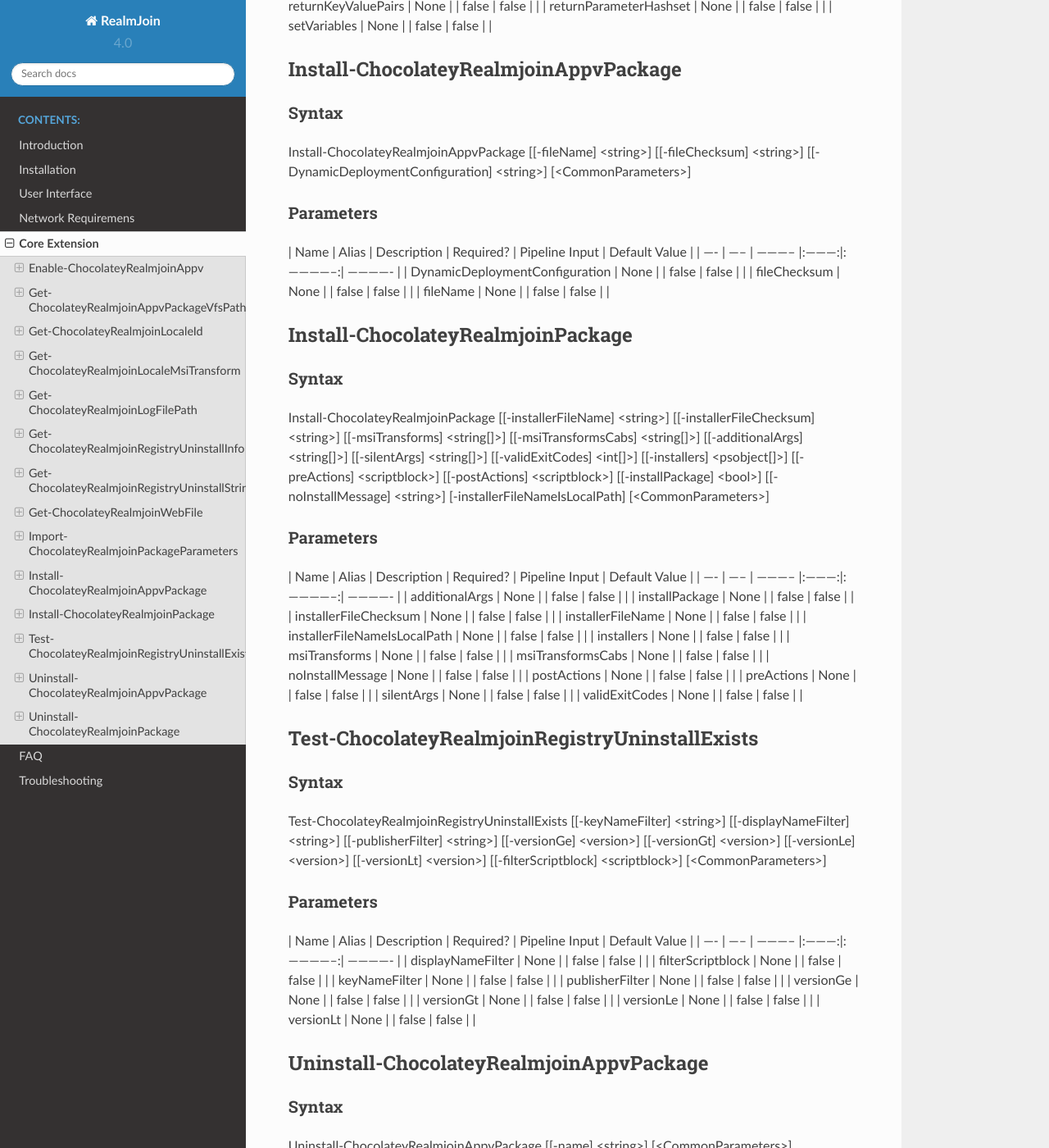
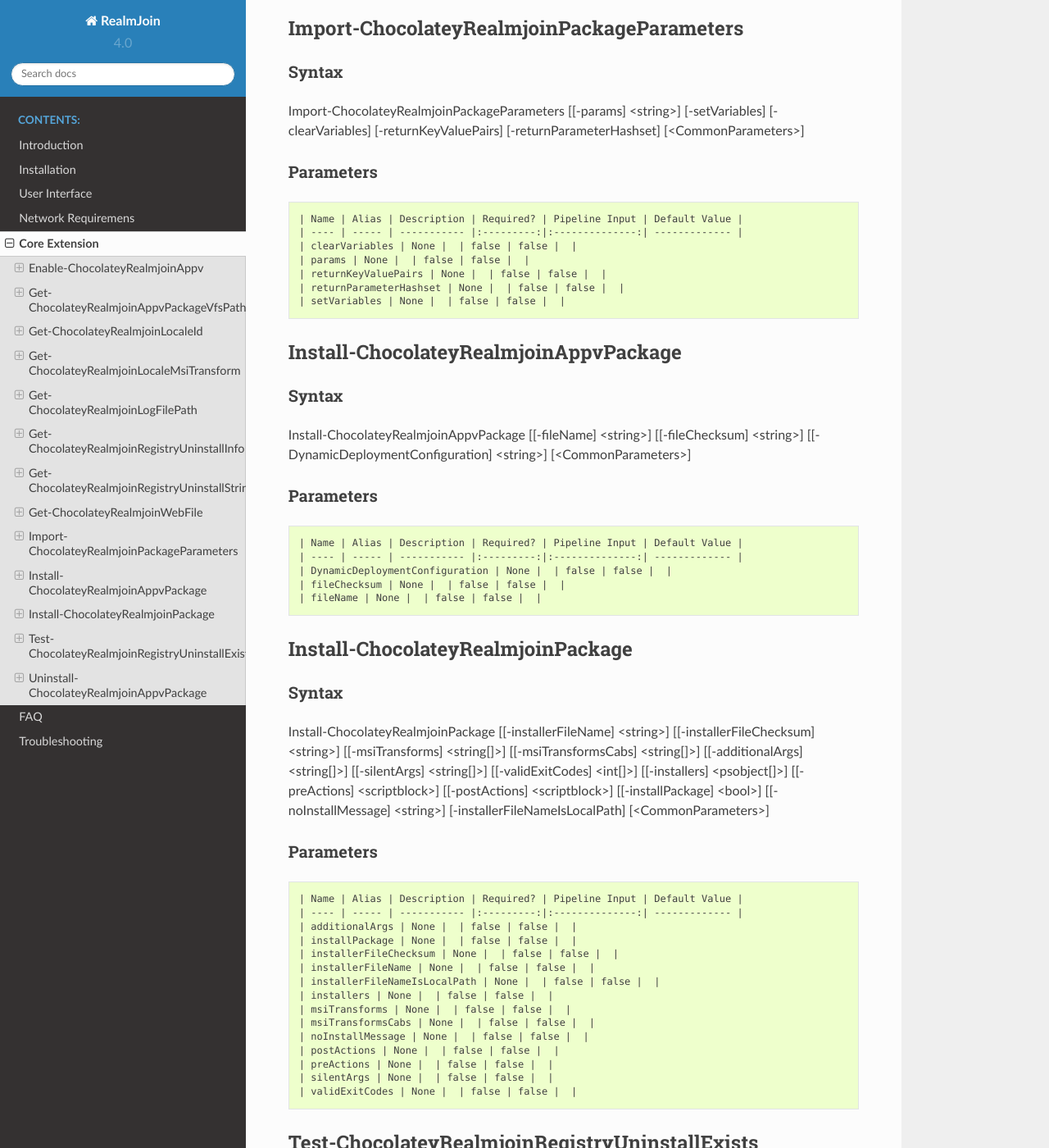
Before and after one commit to bb-froggy/realmjoin-docs, a Sphinx documentation site: the page built from docs/core-extension.md, in a window 1280 px wide and 1400 px high, scrolled down 2947 px. Shown: the whole window at 82% size. Built offline with Sphinx 7.4.7 and the Read the Docs theme 2.0.0, drawn with Linux system fonts in a browser that asks for light colours; some of the changed text lies outside the part shown.

Commit message:
check rtd

````diff
--- a/docs/core-extension.md
+++ b/docs/core-extension.md
@@ -17,46 +17,55 @@
 Get-ChocolateyRealmjoinAppvPackageVfsPath \[\[-appvPackage\] \<Object\>\] \[\<CommonParameters\>\]
 ### Parameters
 
+```no-highlight
 | Name | Alias | Description | Required? | Pipeline Input | Default Value |
 | ---- | ----- | ----------- |:---------:|:--------------:| ------------- |
 | appvPackage | None |  | false | false |  |
+```
 
 ## Get-ChocolateyRealmjoinLocaleId
 ### Syntax
 Get-ChocolateyRealmjoinLocaleId \[\[-localeString\] \<string\>\] \[\[-defaultLocaleId\] \<int\>\] \[\<CommonParameters\>\]
 ### Parameters
 
+```no-highlight
 | Name | Alias | Description | Required? | Pipeline Input | Default Value |
 | ---- | ----- | ----------- |:---------:|:--------------:| ------------- |
 | defaultLocaleId | None |  | false | false |  |
 | localeString | None |  | false | false |  |
+```
 
 ## Get-ChocolateyRealmjoinLocaleMsiTransform
 ### Syntax
 Get-ChocolateyRealmjoinLocaleMsiTransform \[\[-localeString\] \<string\>\] \[\[-localeTransformsFolder\] \<string\>\] \[\[-defaultLocaleId\] \<int\>\] \[\<CommonParameters\>\]
 ### Parameters
 
+```no-highlight
 | Name | Alias | Description | Required? | Pipeline Input | Default Value |
 | ---- | ----- | ----------- |:---------:|:--------------:| ------------- |
 | defaultLocaleId | None |  | false | false |  |
 | localeString | None |  | false | false |  |
 | localeTransformsFolder | None |  | false | false |  |
+```
 
 ## Get-ChocolateyRealmjoinLogFilePath
 ### Syntax
 Get-ChocolateyRealmjoinLogFilePath \[\[-operation\] \<string\>\] \[\[-target\] \<string\>\] \[\<CommonParameters\>\]
 ### Parameters
 
+```no-highlight
 | Name | Alias | Description | Required? | Pipeline Input | Default Value |
 | ---- | ----- | ----------- |:---------:|:--------------:| ------------- |
 | operation | None |  | false | false |  |
 | target | None |  | false | false |  |
+```
 
 ## Get-ChocolateyRealmjoinRegistryUninstallInfo
 ### Syntax
 Get-ChocolateyRealmjoinRegistryUninstallInfo \[\[-keyNameFilter\] \<string\>\] \[\[-displayNameFilter\] \<string\>\] \[\[-publisherFilter\] \<string\>\] \[\[-versionGe\] \<version\>\] \[\[-versionGt\] \<version\>\] \[\[-versionLe\] \<version\>\] \[\[-versionLt\] \<version\>\] \[\[-filterScriptblock\] \<scriptblock\>\] \[\<CommonParameters\>\]
 ### Parameters
 
+```no-highlight
 | Name | Alias | Description | Required? | Pipeline Input | Default Value |
 | ---- | ----- | ----------- |:---------:|:--------------:| ------------- |
 | displayNameFilter | None |  | false | false |  |
@@ -67,32 +76,38 @@
 | versionGt | None |  | false | false |  |
 | versionLe | None |  | false | false |  |
 | versionLt | None |  | false | false |  |
+```
 
 ## Get-ChocolateyRealmjoinRegistryUninstallStrings
 ### Syntax
 Get-ChocolateyRealmjoinRegistryUninstallStrings \[-uninstallKeyNameFilter\] \<string\> \[\<CommonParameters\>\]
 ### Parameters
 
+```no-highlight
 | Name | Alias | Description | Required? | Pipeline Input | Default Value |
 | ---- | ----- | ----------- |:---------:|:--------------:| ------------- |
 | uninstallKeyNameFilter | None |  | true | false |  |
+```
 
 ## Get-ChocolateyRealmjoinWebFile
 ### Syntax
 Get-ChocolateyRealmjoinWebFile \[\[-fileName\] \<string\>\] \[\[-fileChecksum\] \<string\>\] \[\[-remoteFileName\] \<string\>\] \[\<CommonParameters\>\]
 ### Parameters
 
+```no-highlight
 | Name | Alias | Description | Required? | Pipeline Input | Default Value |
 | ---- | ----- | ----------- |:---------:|:--------------:| ------------- |
 | fileChecksum | None |  | false | false |  |
 | fileName | None |  | false | false |  |
 | remoteFileName | None |  | false | false |  |
+```
 
 ## Import-ChocolateyRealmjoinPackageParameters
 ### Syntax
 Import-ChocolateyRealmjoinPackageParameters \[\[-params\] \<string\>\] \[-setVariables\] \[-clearVariables\] \[-returnKeyValuePairs\] \[-returnParameterHashset\] \[\<CommonParameters\>\]
 ### Parameters
 
+```no-highlight
 | Name | Alias | Description | Required? | Pipeline Input | Default Value |
 | ---- | ----- | ----------- |:---------:|:--------------:| ------------- |
 | clearVariables | None |  | false | false |  |
@@ -100,23 +115,27 @@
 | returnKeyValuePairs | None |  | false | false |  |
 | returnParameterHashset | None |  | false | false |  |
 | setVariables | None |  | false | false |  |
+```
 
 ## Install-ChocolateyRealmjoinAppvPackage
 ### Syntax
 Install-ChocolateyRealmjoinAppvPackage \[\[-fileName\] \<string\>\] \[\[-fileChecksum\] \<string\>\] \[\[-DynamicDeploymentConfiguration\] \<string\>\] \[\<CommonParameters\>\]
 ### Parameters
 
+```no-highlight
 | Name | Alias | Description | Required? | Pipeline Input | Default Value |
 | ---- | ----- | ----------- |:---------:|:--------------:| ------------- |
 | DynamicDeploymentConfiguration | None |  | false | false |  |
 | fileChecksum | None |  | false | false |  |
 | fileName | None |  | false | false |  |
+```
 
 ## Install-ChocolateyRealmjoinPackage
 ### Syntax
 Install-ChocolateyRealmjoinPackage \[\[-installerFileName\] \<string\>\] \[\[-installerFileChecksum\] \<string\>\] \[\[-msiTransforms\] \<string\[\]\>\] \[\[-msiTransformsCabs\] \<string\[\]\>\] \[\[-additionalArgs\] \<string\[\]\>\] \[\[-silentArgs\] \<string\[\]\>\] \[\[-validExitCodes\] \<int\[\]\>\] \[\[-installers\] \<psobject\[\]\>\] \[\[-preActions\] \<scriptblock\>\] \[\[-postActions\] \<scriptblock\>\] \[\[-installPackage\] \<bool\>\] \[\[-noInstallMessage\] \<string\>\] \[-installerFileNameIsLocalPath\] \[\<CommonParameters\>\]
 ### Parameters
 
+```no-highlight
 | Name | Alias | Description | Required? | Pipeline Input | Default Value |
 | ---- | ----- | ----------- |:---------:|:--------------:| ------------- |
 | additionalArgs | None |  | false | false |  |
@@ -132,12 +151,14 @@
 | preActions | None |  | false | false |  |
 | silentArgs | None |  | false | false |  |
 | validExitCodes | None |  | false | false |  |
+```
 
 ## Test-ChocolateyRealmjoinRegistryUninstallExists
 ### Syntax
 Test-ChocolateyRealmjoinRegistryUninstallExists \[\[-keyNameFilter\] \<string\>\] \[\[-displayNameFilter\] \<string\>\] \[\[-publisherFilter\] \<string\>\] \[\[-versionGe\] \<version\>\] \[\[-versionGt\] \<version\>\] \[\[-versionLe\] \<version\>\] \[\[-versionLt\] \<version\>\] \[\[-filterScriptblock\] \<scriptblock\>\] \[\<CommonParameters\>\]
 ### Parameters
 
+```no-highlight
 | Name | Alias | Description | Required? | Pipeline Input | Default Value |
 | ---- | ----- | ----------- |:---------:|:--------------:| ------------- |
 | displayNameFilter | None |  | false | false |  |
@@ -148,6 +169,7 @@
 | versionGt | None |  | false | false |  |
 | versionLe | None |  | false | false |  |
 | versionLt | None |  | false | false |  |
+```
 
 ## Uninstall-ChocolateyRealmjoinAppvPackage
 ### Syntax
@@ -157,12 +179,14 @@
 | Name | Alias | Description | Required? | Pipeline Input | Default Value |
 | ---- | ----- | ----------- |:---------:|:--------------:| ------------- |
 | name | None |  | false | false |  |
+```
 
 ## Uninstall-ChocolateyRealmjoinPackage
 ### Syntax
 Uninstall-ChocolateyRealmjoinPackage \[\[-uninstallerFile\] \<string\>\] \[\[-additionalArgs\] \<string\[\]\>\] \[\[-silentArgs\] \<string\[\]\>\] \[\[-validExitCodes\] \<int\[\]\>\] \[\[-subPackageName\] \<string\>\] \[\[-uninstallers\] \<psobject\[\]\>\] \[\[-uninstallInfo\] \<Object\>\] \[-WhatIf\] \[-Confirm\] \[\<CommonParameters\>\]
 ### Parameters
 
+```no-highlight
 | Name | Alias | Description | Required? | Pipeline Input | Default Value |
 | ---- | ----- | ----------- |:---------:|:--------------:| ------------- |
 | Confirm | cf |  | false | false |  |
@@ -174,3 +198,4 @@
 | uninstallerFile | None |  | false | false |  |
 | uninstallers | None |  | false | false |  |
 | validExitCodes | None |  | false | false |  |
+```
````
